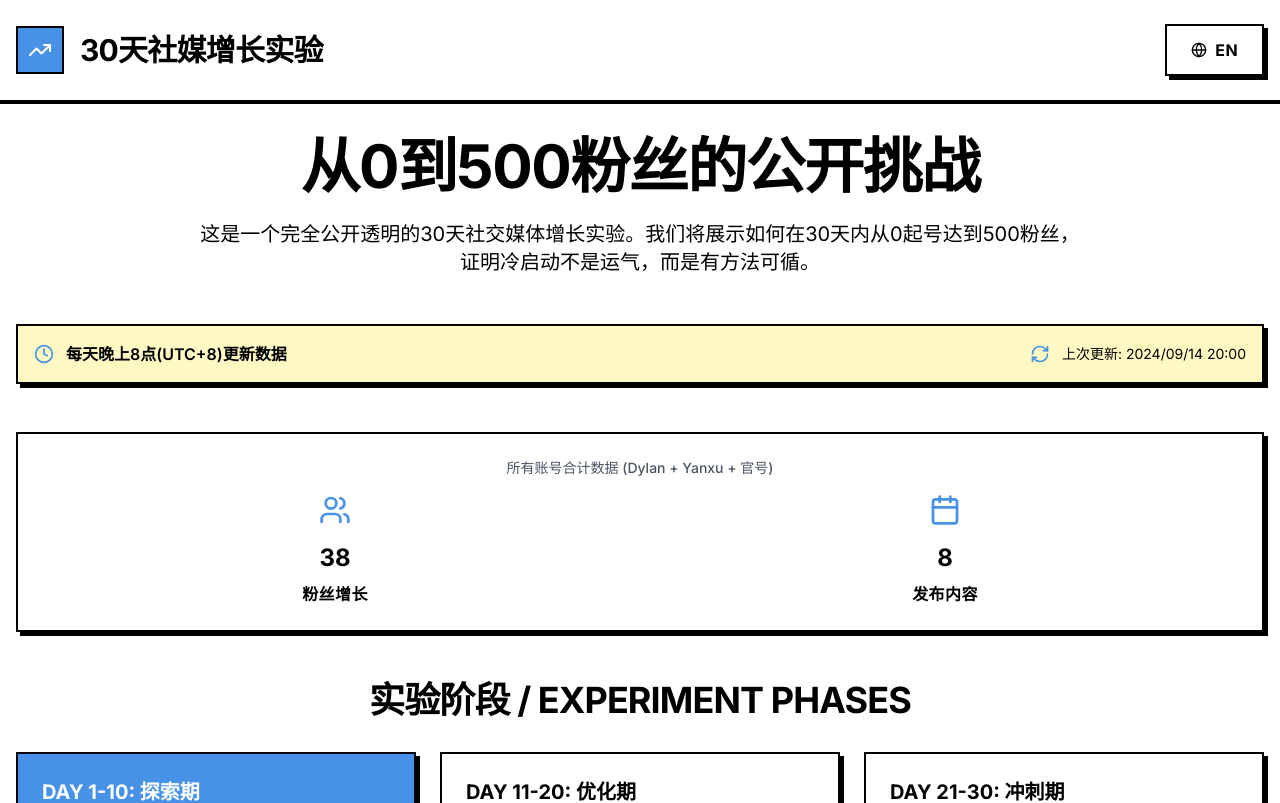
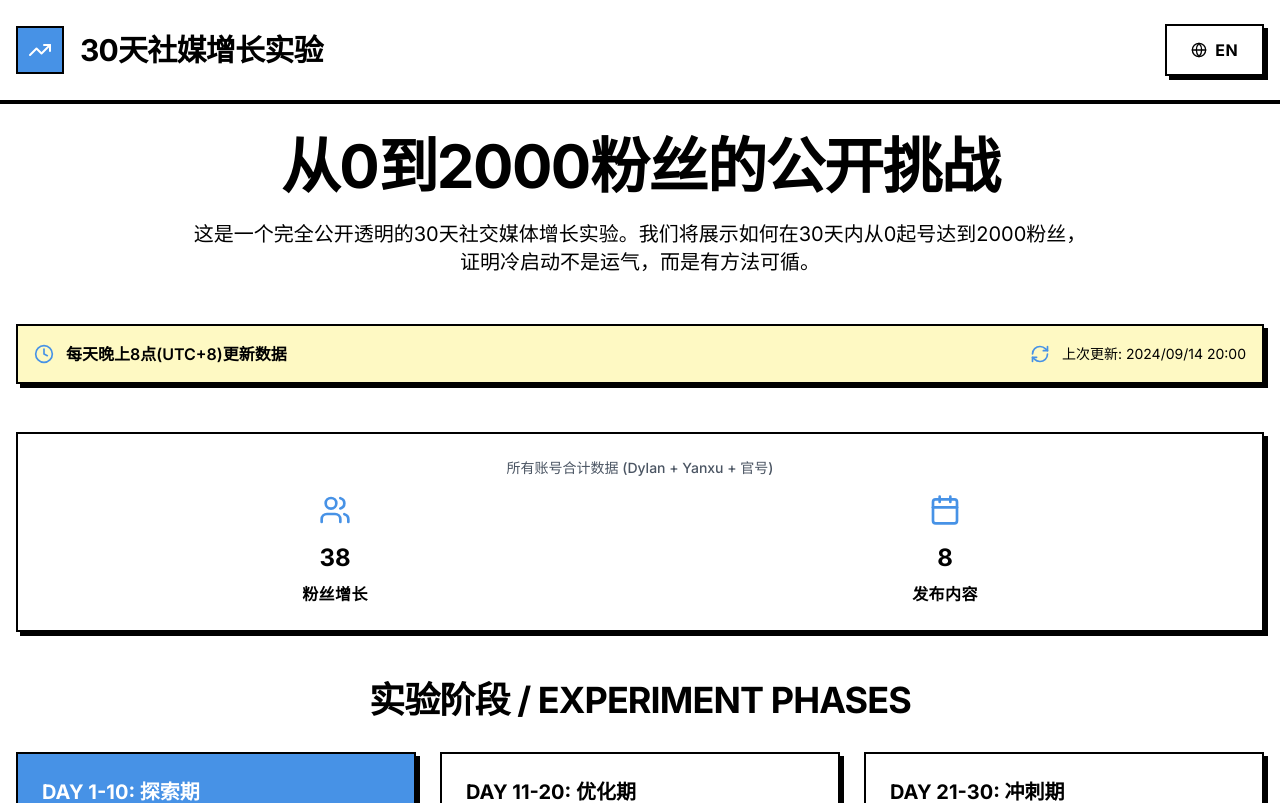
Before and after one commit to ThawingX/30-days-social-growth, a Next.js app: page / in a window 1280 px wide. Shown: the top 803 px of the page. Built offline with nearby package versions, Linux system fonts and the light colour scheme.

Commit message:
fix:修改粉丝数量描述

```diff
--- a/app/page.tsx
+++ b/app/page.tsx
@@ -167,8 +167,8 @@ export default function Home() {
   const content = {
     zh: {
       title: '30天社媒增长实验',
-      subtitle: '从0到500粉丝的公开挑战',
-      description: '这是一个完全公开透明的30天社交媒体增长实验。我们将展示如何在30天内从0起号达到500粉丝，证明冷启动不是运气，而是有方法可循。',
+      subtitle: '从0到2000粉丝的公开挑战',
+      description: '这是一个完全公开透明的30天社交媒体增长实验。我们将展示如何在30天内从0起号达到2000粉丝，证明冷启动不是运气，而是有方法可循。',
       experiment: {
         phase1: 'Day 1-10: 探索期',
         phase1Desc: '尝试不同类型内容，寻找最佳方向',
@@ -185,8 +185,8 @@ export default function Home() {
     },
     en: {
       title: '30-Day Social Growth Experiment',
-      subtitle: 'Public Challenge: 0 to 500 Followers',
-      description: 'This is a completely open and transparent 30-day social media growth experiment. We will demonstrate how to grow from 0 to 500 followers in 30 days, proving that cold start is not about luck, but about methodology.',
+      subtitle: 'Public Challenge: 0 to 2000 Followers',
+      description: 'This is a completely open and transparent 30-day social media growth experiment. We will demonstrate how to grow from 0 to 2000 followers in 30 days, proving that cold start is not about luck, but about methodology.',
       experiment: {
         phase1: 'Day 1-10: Exploration Phase',
         phase1Desc: 'Try different content types to find the best direction',
```
